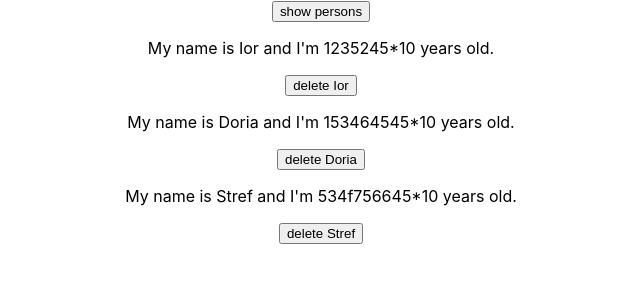
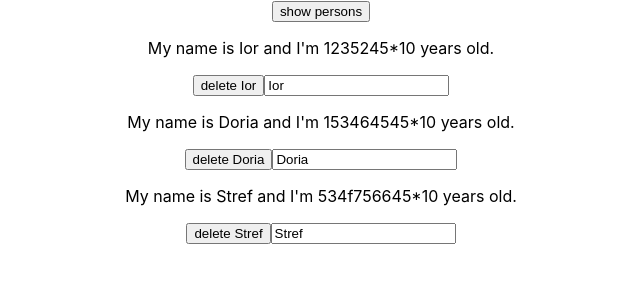
Before and after one commit to omzeton/Amarynix, a React (Create React App) app: page / in a window 1280 px wide. Both pictures are taken after a click on the button "show persons". Shown: the top 300 px of the page, without its empty margins (319-959 px from the left). Built offline with nearby package versions, Linux system fonts and the light colour scheme.

Commit message:
Add more flexible list rendering

```diff
--- a/package.json
+++ b/package.json
@@ -3,6 +3,7 @@
   "version": "0.1.0",
   "private": true,
   "dependencies": {
+    "npm": "^6.8.0",
     "react": "^16.8.2",
     "react-dom": "^16.8.2",
     "react-scripts": "2.1.5"
--- a/src/App.js
+++ b/src/App.js
@@ -14,10 +14,29 @@ class App extends Component {
     showPersons: false
   }
 
-  nameChangeHandler = (event) => {
-    this.setState({
-      name: event.target.value
-    })
+  nameChangeHandler = (event, idee) => {
+    // find a thing inside state that has the same id as the second argument in the function 'idee'
+    const personIndex = this.state.persons.findIndex(p => {
+      // if the 'id' from state is the same as 'idee' passed in function return it
+      return p.id === idee;
+    });
+
+    // never mutate the state, always copy. other way to do it is like this
+    // const person = Object.assign({}, this.state.persons[personIndex]);
+    const personStateCopy1 = {
+      ...this.state.persons[personIndex] // it's personIndex because it's not the entire state, only one element that is the same with idee
+    };
+
+    // Now that we have a copy of the state it's fine to assign it a new value, in this case whatever is being typed
+    personStateCopy1.name = event.target.value;
+
+    // now copy the entire state
+    const personStateCopy2 = [...this.state.persons];
+    // merge the updated state with the copy
+    personStateCopy2[personIndex] = personStateCopy1;
+
+    // push the copy to the origin of the state
+    this.setState({persons: personStateCopy2 });
   }
 
   togglePersons = () => {
@@ -40,7 +59,12 @@ class App extends Component {
       persons = (
         <div>
           {this.state.persons.map((thing, index) => {
-            return <Person name={thing.name} age={thing.age} click={this.deletePersonHandler.bind(this, index)} key={thing.id}/>
+            return <Person
+            name={thing.name}
+            age={thing.age}
+            click={this.deletePersonHandler.bind(this, index)}
+            key={thing.id}
+            changed={(event) => this.nameChangeHandler(event, thing.id)}/>
           })}
         </div>
       );
@@ -57,7 +81,10 @@ class App extends Component {
 
 export default App;
 
-// 16.02.2019
+//17.02.2019
+
+// DYNAMIC CONTENT
+
 /*
 Why is it splicing the wrong item from state??
 
@@ -69,10 +96,6 @@ changes for every element in the array, right? That's right,
 but index also is part of the list itself. If the list changes,
 every element will receive a new index, at least every element after the change"
 */
-
-//17.02.2019
-
-// DYNAMIC CONTENT
 
 /*
 One NOT JS way to handle dynamic content
--- a/src/components/Person/Person.js
+++ b/src/components/Person/Person.js
@@ -5,6 +5,7 @@ const Person = (props) => {
 		<div>
 			<p>My name is {props.name} and I'm {props.age} years old.</p>
 			<button onClick={props.click}>delete {props.name}</button>
+			<input type="text" onChange={props.changed} value={props.name} />
 		</div>
 	);
 };
```
Also changed, not shown: 1 other file (tests, documents, lock files or other folders).
